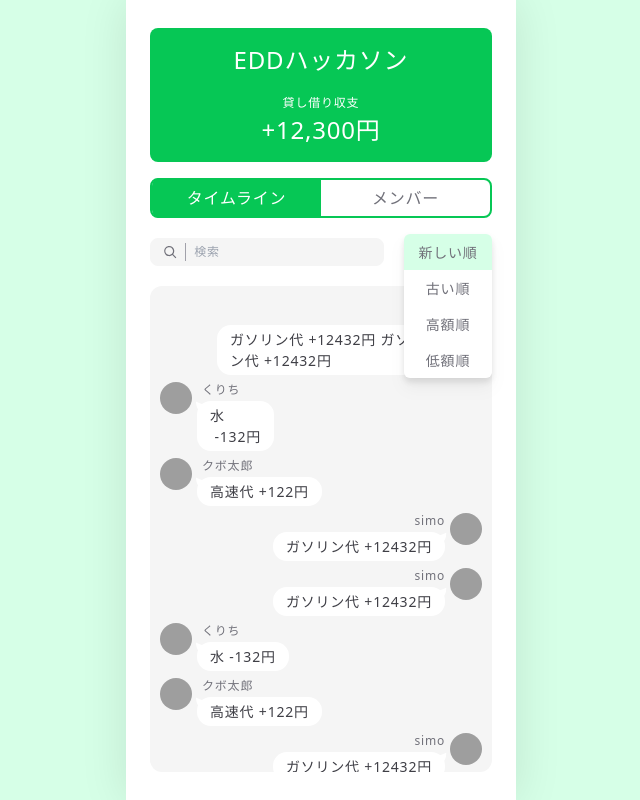
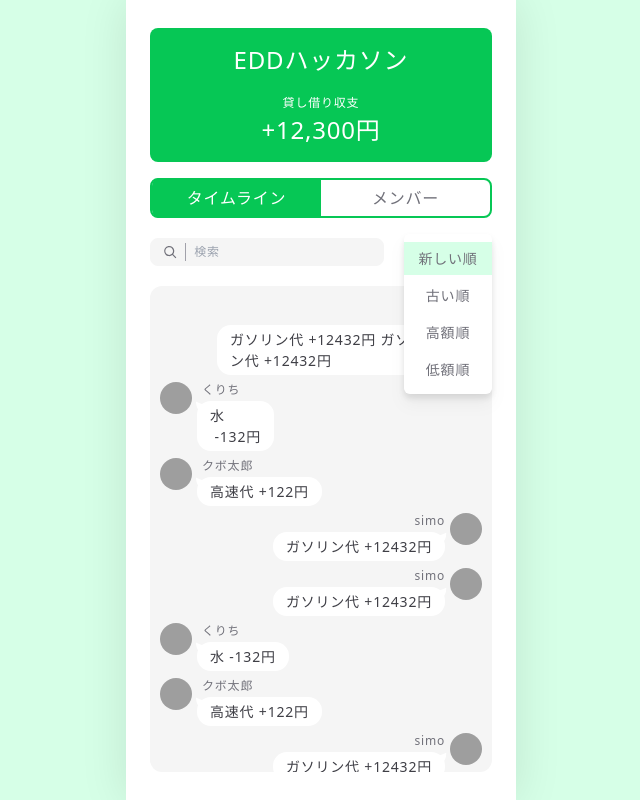
Before and after one commit to kubo-hide-kun/edd-next, a Next.js app: page / in a window 1280 px wide. Both pictures are taken after a click on the button "新しい順". Shown: the whole page, without its empty margins (319-959 px from the left). Built offline with nearby package versions, Linux system fonts and the light colour scheme; grey boxes are pictures that could not be loaded.

Commit message:
feat: update style :art:

```diff
--- a/src/client/components/parts/Dropdown/index.tsx
+++ b/src/client/components/parts/Dropdown/index.tsx
@@ -54,10 +54,10 @@ export const Dropdown: FC<{
         </button>
         <div
           className={classNames(
-            'absolute left-0 top-0 z-10 w-88 overflow-hidden rounded-md bg-white drop-shadow-lg transition-all duration-300',
+            'absolute left-0 top-0 z-10 flex w-88 flex-col justify-between overflow-hidden rounded-md bg-white drop-shadow-lg transition-all duration-300',
             {
-              visible: isOpen,
-              invisible: !isOpen,
+              'visible h-160 py-8': isOpen,
+              'invisible h-0': !isOpen,
             }
           )}
           role="none"
@@ -66,10 +66,8 @@ export const Dropdown: FC<{
             <button
               key={item.id}
               className={classNames(
-                'block w-full text-center text-sm text-surface-base-2 transition-all duration-300',
+                'block w-full py-6 text-center text-sm text-surface-base-2 transition-all duration-300',
                 {
-                  'h-36': isOpen,
-                  'h-0': !isOpen,
                   'bg-accent-primary-sub': item.id === selectedId,
                 }
               )}
```
